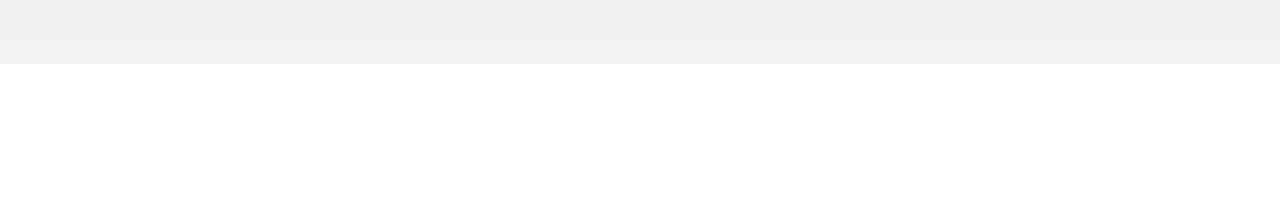
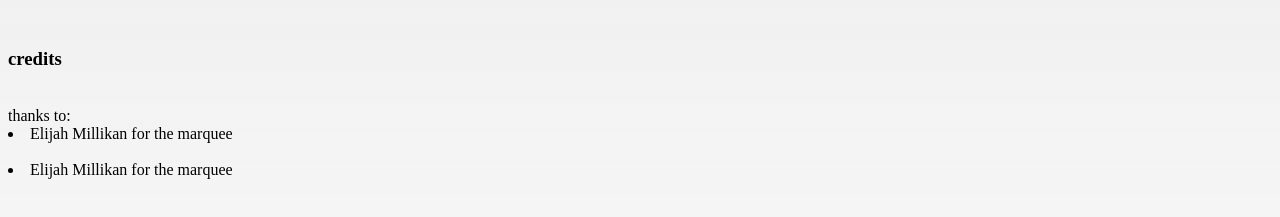
Before and after one commit to Blitzy5656/threedots-wt, a plain HTML site: page index.html in a window 1280 px wide. Shown: the part 837-1054 px from the top of the page. Before the commit the page ends 901 px from the top, so only its background shows below. Drawn offline with Linux system fonts and the light colour scheme; a web font is replaced by a local one.

Commit message:
Update index.html

```diff
--- a/index.html
+++ b/index.html
@@ -25,6 +25,10 @@ Look at my wobble
 <a href="https://wobble.town/visit/2179"><img src="https://wobble.town/visit/2179/wobble.gif"></a> <!-- from wobble.town -->
 isn't he adorable?
     </div>
+<h3>credits</h3>
+thanks to:
+<li>Elijah Millikan for the marquee</li>
+<li>Elijah Millikan for the marquee</li>
   </pre>
 <a href="README.md"></a>
 </body>
```
